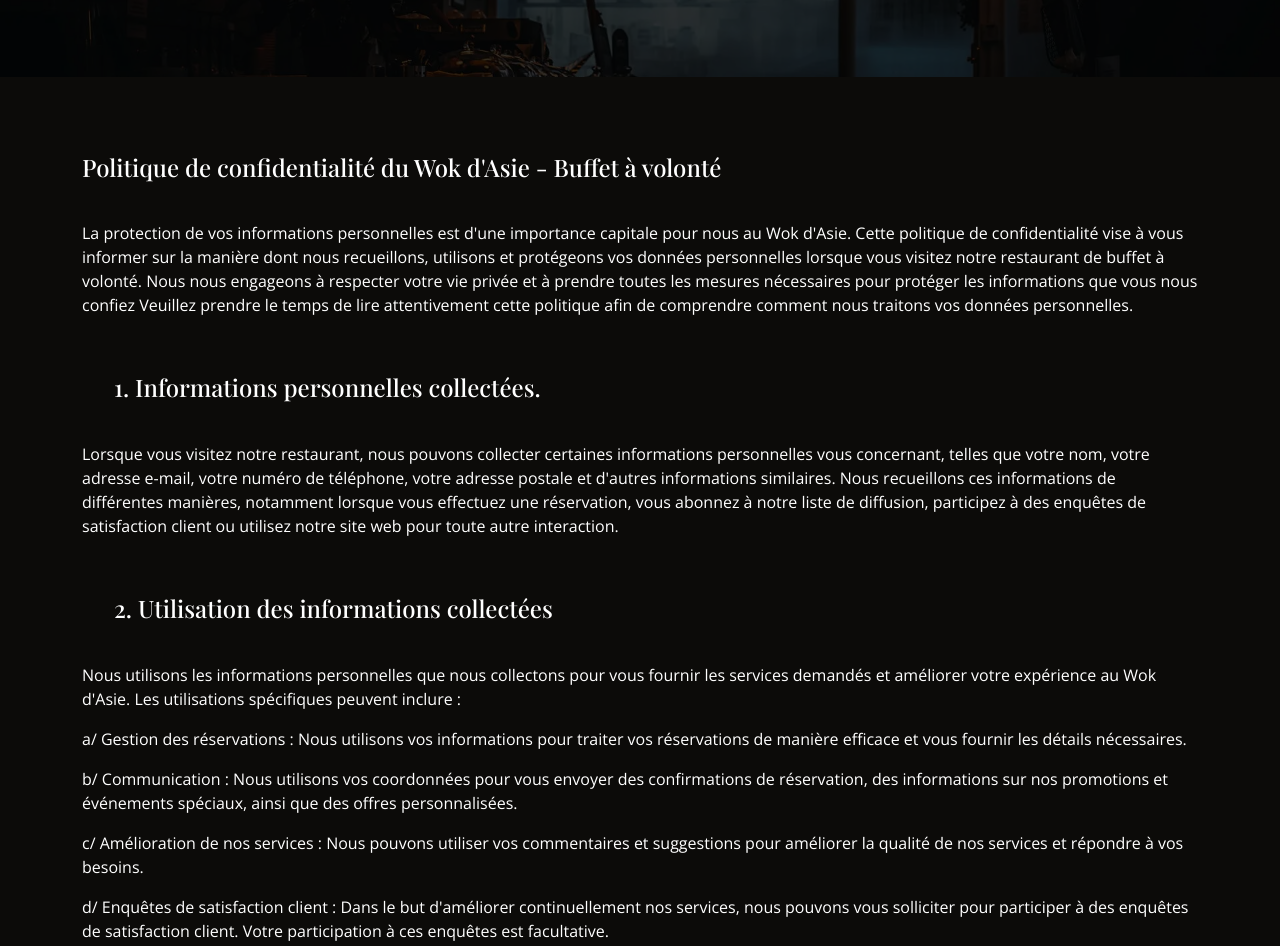
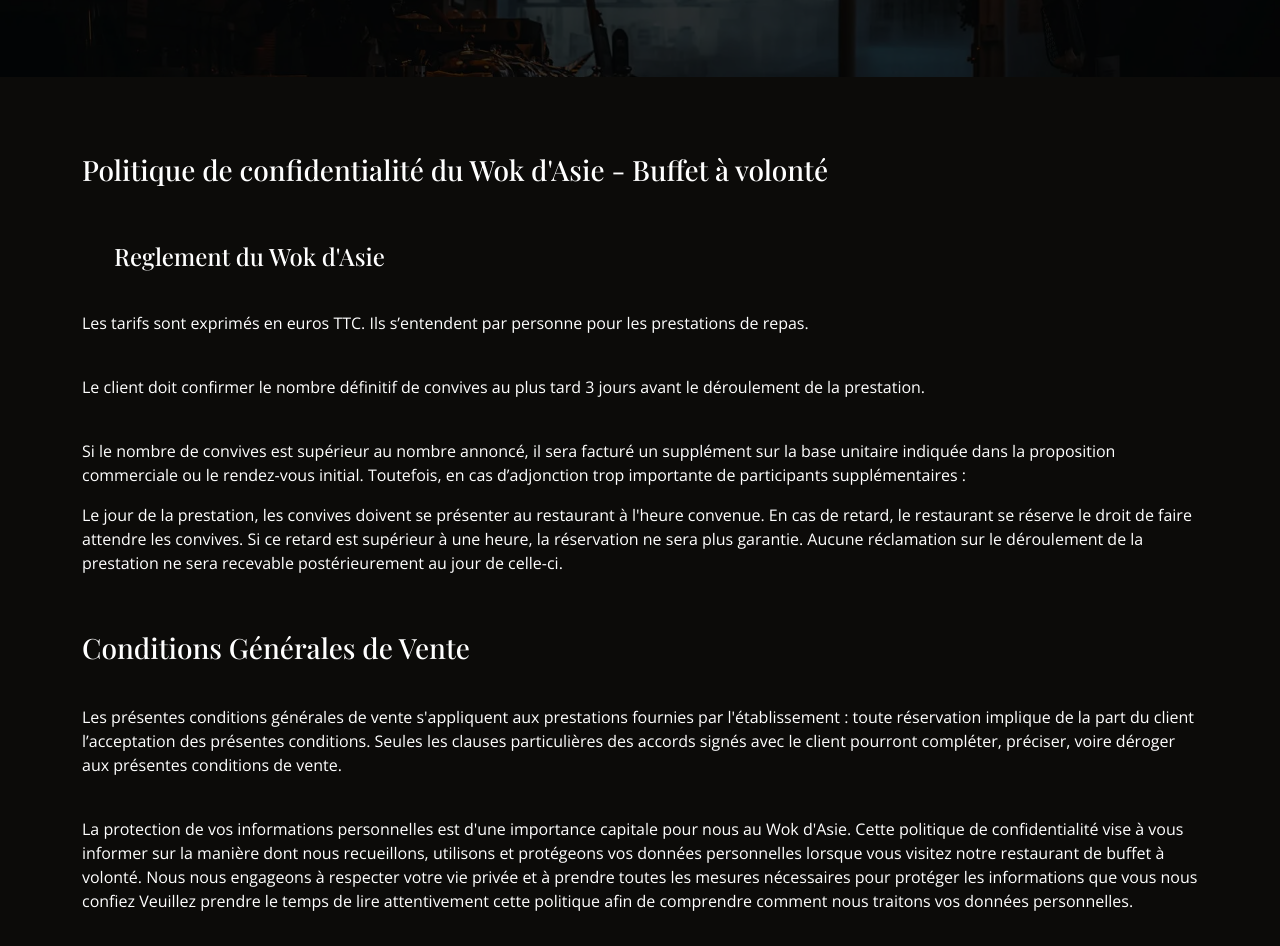
Before and after one commit to JoToPix1/JoToPix.github, a plain HTML site: page politique-FR.html in a window 1280 px wide. Shown: the part 1194-2140 px from the top of the page. Drawn offline with nearby package versions, Linux system fonts and the light colour scheme; a web font is replaced by a local one.

Commit message:
policyFR

```diff
--- a/politique-FR.html
+++ b/politique-FR.html
@@ -95,9 +95,24 @@
     </section>
 
 
+
     <section class="inner-page">
       <div class="container">
-        <p><h4>Politique de confidentialité du Wok d'Asie - Buffet à volonté</h4></p><br>
+        <p><h3>Politique de confidentialité du Wok d'Asie - Buffet à volonté</h3></p><br>
+
+        <p><h4><ul>Reglement du Wok d'Asie</ul></h4></p><br>
+
+        <p>Les tarifs sont exprimés en euros TTC. Ils s’entendent par personne pour les prestations de repas.</p><br>
+        <p>Le client doit confirmer le nombre définitif de convives au plus tard 3 jours avant le déroulement de la prestation.</p><br>
+        <p>Si le nombre de convives est supérieur au nombre annoncé, il sera facturé un supplément sur la base unitaire indiquée dans la proposition commerciale ou le rendez-vous initial.
+          Toutefois, en cas d’adjonction trop importante de participants supplémentaires :</p>
+        <p>Le jour de la prestation, les convives doivent se présenter au restaurant à l'heure convenue. En cas de retard, le restaurant se réserve le droit de faire attendre les convives. Si ce retard est supérieur à une heure, la réservation ne sera plus garantie.
+          Aucune réclamation sur le déroulement de la prestation ne sera recevable postérieurement au jour de celle-ci.</p><br>
+
+        <p><h3>Conditions Générales de Vente</h3></p><br>
+
+        <p>Les présentes conditions générales de vente s'appliquent aux prestations fournies par l'établissement :
+        toute réservation implique de la part du client l’acceptation des présentes conditions. Seules les clauses particulières des accords signés avec le client pourront compléter, préciser, voire déroger aux présentes conditions de vente.</p><br>
 
 <p>La protection de vos informations personnelles est d'une importance capitale pour nous au Wok d'Asie.
   Cette politique de confidentialité vise à vous informer sur la manière dont nous recueillons, utilisons et protégeons vos données personnelles lorsque vous visitez notre restaurant de buffet à volonté.
@@ -144,7 +159,6 @@
 
 <p><h4><ul>Modifications de la politique de confidentialité</ul></h4></p>
 <p>Nous nous réservons le droit de modifier cette politique de confidentialité à tout moment. Toute modification entrera en vigueur dès sa publication sur notre site web. Nous vous encourageons à consulter régulièrement cette politique pour rester informé des pratiques de confidentialité en vigueur.</p><br>
-
 
 <p><h4><ul>Contacter</ul></h4></p>
 <p>Si vous avez des questions, des préoccupations ou des demandes concernant cette politique de confidentialité ou nos pratiques en matière de confidentialité, veuillez nous contacter à l'adresse suivante :</p><br>
```
